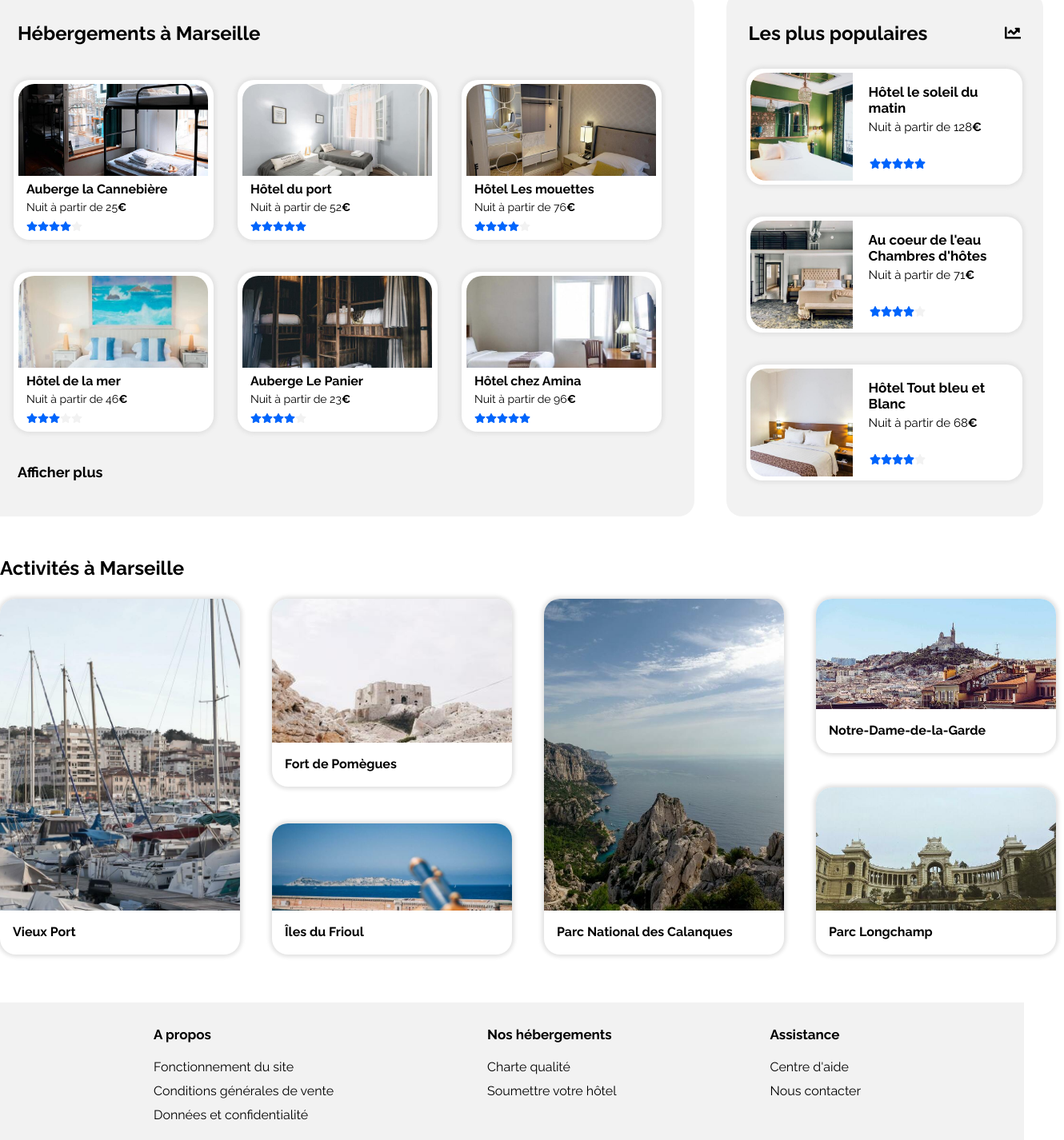
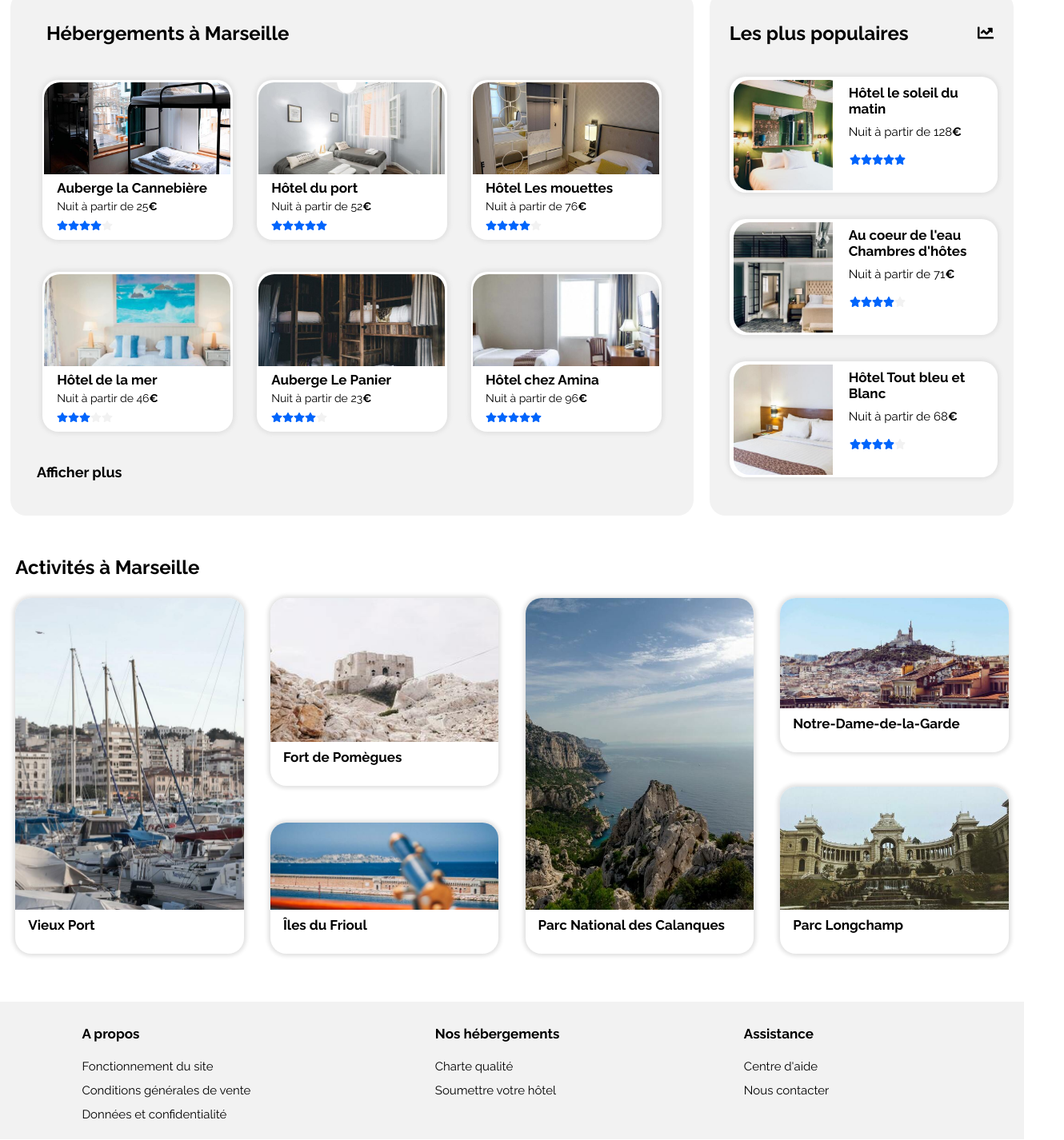
Before and after one commit to falcomplay/Reservia, a plain HTML site: page index.html in a window 1280 px wide. Shown: the part 379-1805 px from the top of the page at 80% size, 1330 px wide, since content can reach past the window. Drawn offline with Linux system fonts and the light colour scheme.

Commit message:
realisation responsive + modif, add <figure> + <figcaption>

```diff
--- a/css/style.css
+++ b/css/style.css
@@ -7,12 +7,21 @@ body {
     margin: 0 auto;
     padding: 0;
 }
-#blockbody {
-    margin: 0 auto;
-    max-width: 1440px;
-    text-align: left;
+
+a {
+    text-decoration: none;
+    color: black;
 }
-
+figure {
+    margin: 0;
+}
+figcaption {
+    font-size: 17px;
+    font-weight: 700;
+    margin-top: 7px;
+    margin-bottom: 5px;
+    margin-left: 16px;
+}
 /* Header */
 
 #header_responsive {
@@ -20,7 +29,6 @@ body {
 }
 #header_desktop {
     top: 0;
-    max-width: 1440px;
     width: 100%;
     display: flex;
     align-items: center;
@@ -32,7 +40,7 @@ body {
     justify-content: space-between;
 }
 header img {
-    margin-left: 50px;
+    margin-left: 2%;
 }
 header nav {
     display: flex;
@@ -40,7 +48,6 @@ header nav {
 }
 header a {
     margin: 30px;
-    text-decoration: none;
 }
 header span {
     color:#0065FC;
@@ -51,9 +58,7 @@ header ul {
     list-style: none;
 }
 header ul li a {
-    color: black;
     font-weight: 500;
-    text-decoration: none;
     position: relative;
     overflow: hidden;
     will-change: color;
@@ -88,9 +93,8 @@ header ul li a:hover::before, header ul li a:hover::after{
 /* Search and filters */
 
 #search_filters {
-    margin: 80px auto 0 50px;
-    max-width: 1340px;
-    width: 100%;
+    margin: 80px 0 0 2%;
+    width: 98%;
 }
 #input_filter, #stick_filter {
     display: flex;
@@ -237,8 +241,7 @@ h2 {
 
 main {
     display: flex;
-    max-width: 1340px;
-    width: 100%;
+    width: 98%;
     flex-direction: row-reverse;
     justify-content: center;
     margin: 40px auto;
@@ -256,34 +259,35 @@ main {
     width: 30%;
     height: 630px;
     padding: 1% 2%;
-    margin-left: 20px;
 }
-#popular a{
-    color: black;
-    text-decoration: none;
+#popular a {
+    display: flex;
+    width: 100%;
     height: 145px;
     margin: 20px 0;
 }
-#title1 {
+#popular figcaption {
+    margin-top: 7%;
+    margin-left: 0;
+}
+#title_popular {
     display: flex;
     justify-content: space-between;
-    max-width: 340px;
     width: 100%;
     align-items: center;
-    margin-bottom: -30px;
 }
-#title1 h3 {
+#title_popular h3 {
     font-weight:700;
     font-size: 24px;
 }
-#title1 img {
+#title_popular img {
     width: 20px;
 }
-.proppop {
+.frame_popular {
     display: flex;
     align-items: center;
+    width: 100%;
     height: 145px;
-    width: 340px;
     border: transparent;
     border-radius: 20px;
     margin: 16.5px auto;
@@ -294,7 +298,8 @@ main {
 .contain_img_popular {
     position: relative;
     width: 37.5%;
-    height: 135px;
+    height: 138px;
+    margin-top: 3.5px;
     border-radius: 20px 0 0 20px;
     overflow: hidden;
 }
@@ -302,40 +307,33 @@ main {
     width: auto;
     height: 100%;
     position: absolute;
-    left: -37px;
+    left: -10%;
 }
 #picroom_2 {
     width: auto;
-    height: 100%;
+    height: 120%;
     position: absolute;
-    left: -20px;
+    left: -10%;
 }
 #picroomtoosmall {
     width: auto;
-    height: 150%;
+    height: 210%;
     position: absolute;
-    top:-100%; left:0; right: 0; bottom:-100%;
+    top:-100%; bottom:-80%;
     margin: auto;
 }
-.descriptionpop {
+.description_popular {
     display: flex;
     justify-content: flex-start;
     flex-direction: column;
-    width: 160px;
+    width: 50%;
     margin-left: 20px;
     margin-top: -2px;
 }
-.descriptionpop h4 {
-    font-size: 17px;
-    font-weight: 700;
-    margin-top: 0;
-    margin-bottom: 0;
-    margin-left: 0;
-}
-.descriptionpop p {
+.description_popular p {
     font-size: 15px;
     margin-top: 5px;
-    margin-bottom: 30px;
+    margin-bottom: 12%;
 }
 .ranking {
     display: flex;
@@ -351,7 +349,7 @@ main {
     flex-direction: column;
     margin-right: 20px;
     background-color: #F2F2F2;
-    width: 100%;
+    width: 73%;
     height: 630px;
     padding: 1% 2%;
     border-radius: 20px;
@@ -362,16 +360,17 @@ main {
     margin-left: 20px;
 }
 #main a {
-    text-decoration: none;
-    color: black;
+    width: 98%;
+    margin-left: 1%;
+    margin-right: 1%;
 }
 .section_row {
     display: flex;
     flex-direction: row;
     justify-content: space-between;
 }
-.propmain {
-    width: 250px;
+.frame_main {
+    width: 100%;
     height: 200px;
     background-color: white;
     border-radius: 20px;
@@ -380,21 +379,15 @@ main {
     flex-direction: column;
     box-shadow: 0 0 5px 3px #e2e2e2
 }
-h4 {
-    margin-top: 7px;
-    margin-bottom: 5px;
-    margin-left: 16px;
-}
-.propmain p {
+.frame_main p {
     font-size: 14px;
     margin-top: 0;
     margin-bottom: 10px;
     margin-left: 16px;
 }
 .contain_img_accomodation{
-    margin: 5px auto 0 auto;
+    margin: 3px auto 0 auto;
     position: relative;
-    width: 237px;
     height: 115px;
     overflow: hidden;
     border-radius: 20px 20px 0 0;
@@ -403,10 +396,17 @@ h4 {
     width: 100%;
     height: auto;
     position: absolute;
-    top:-100%; left:0; right: 0; bottom:-100%;
+    top:-120%; left:0; right: 0; bottom:-120%;
     margin: auto;
 }
-.rankingmain {
+.contain_img_accomodation span img {
+    width: 110%;
+    height: auto;
+    position: absolute;
+    top:-120%; left:0; right: 0; bottom:-120%;
+    margin: auto;
+}
+.ranking_main {
     display: flex;
     width: 14px;
     margin-left: 1.25px;
@@ -417,7 +417,6 @@ h4 {
     font-size: 18px;
     font-weight: 700;
     margin-top: 20px;
-    margin-left: 20px;
     color: black;
     text-decoration: none;
 }
@@ -425,25 +424,23 @@ h4 {
 /* Activity section */
 
 #activity {
-    max-width: 1340px;
-    margin: auto;
-    margin-top: 50px;
+    margin: 50px 1.5% 0 1.5%;
 }
 #activity h3 {
     margin-top: 0px;
     font-weight:700;
     font-size: 24px;
 }
-#activity h4 {
-    margin-top: 17px;
+#activity figcaption {
+    margin-top: 3%;
 }
 #activity_contain {
     width: 100%;
     height: 445px;
     display: grid;
-    grid-template-columns: 300px 300px 300px 300px;
+    grid-template-columns: 23% 23% 23% 23%;
     grid-template-rows: 222.5px 222.5px;
-    column-gap : 40px;
+    column-gap : 2.5%;
     justify-content: space-between;
   }
 .activity_large_frame {
@@ -506,85 +503,88 @@ h4 {
 }
 #activity1 {
     position: relative;
-    width: 300px;
+    width: 100%;
     height: 180px;
     border-radius:  20px 20px 0 0;
     overflow: hidden;
 }
 #activity2 {
     position: relative;
-    width: 300px;
+    width: 100%;
     height: 109px;
     border-radius:  20px 20px 0 0;
     overflow: hidden;
 }
 #activity3 {
     position: relative;
-    width: 300px;
+    width: 100%;
     height: 138px;
     border-radius:  20px 20px 0 0;
     overflow: hidden;
 }
 #activity4 {
     position: relative;
-    width: 300px;
+    width: 100%;
     height: 154px;
     border-radius:  20px 20px 0 0;
     overflow: hidden;
 }
 #activity_large1 {
     position: relative;
-    width: 300px;
+    width: 100%;
     height: 390px;
     border-radius: 20px 20px 0 0;
     overflow: hidden;
 }
 #activity_large2 {
     position: relative;
-    width: 300px;
+    width: 100%;
     height: 390px;
     border-radius: 20px 20px 0 0;
     overflow: hidden;
 }
 #activity_large1 img {
     position: absolute;
-    width: 230%;
+    width: 700px;
     height: auto;
-    left: -200px; bottom: -55px;
+    left: -60%; bottom: -15%; right: -65%;
+    margin: auto;
 }
 #activity_large2 img {
     position: absolute;
-    width: 240%;
+    width: 700px;
     height: auto;
-    left: -210px; bottom: -60px;
+    left: -65%; bottom: -10%; right: -65%;
+    margin: auto;
 }
 #activity1 img {
-    width: 100%;
+    width: 110%;
     height: auto;
     position: absolute;
-    bottom: -170px;
+    left: -10%; bottom: -10%; top: -10%;
+    margin: auto;
 }
 #activity2 img {
-    width: 100%;
+    width: 112%;
     height: auto;
     position: absolute;
-    bottom: -73px;
+    left: -12%; bottom: -15%; top: -15%;
+    margin: auto;
 }
 #activity3 img {
     width: 100%;
     height: auto;
     position: absolute;
+    margin: auto;
 }
 #activity4 img {
-    width: 100%;
+    width: 105%;
     height: auto;
     position: absolute;
-    bottom: -65px;
+    left: -5%; top: -5%; bottom: -5%;
+    margin: auto;
 }
-#activity a {
-    color: black;
-    text-decoration: none;
-}
+
 
 /* Footer */
 
@@ -594,22 +594,21 @@ footer {
     width: 100%;
     margin-top: 60px;
     padding-top: 30px;
-    text-align: justify;
 }
-footer h5 {
+footer h4 {
     margin: 0;
     font-size: 17px;
     font-weight: 700;
 }
+footer a {
+    font-size: 15px;
+}
 footer nav {
-    margin-left: 15%;
+    margin-left: 8%;
+    margin-right: 10%;
 }
 footer ul {
     list-style: none;
     padding-left: 0;
     line-height: 30px;
 }
-footer a {
-    color: black;
-    text-decoration: none;
-}
--- a/index.html
+++ b/index.html
@@ -5,8 +5,8 @@
     <meta http-equiv="X-UA-Compatible" content="IE=edge">
     <meta name="viewport" content="width=device-width, initial-scale=1.0">
     <link rel="stylesheet" href="css/style.css">
-    <link rel="stylesheet" href="css/mediaqueries.css" media="all and (max-width:1025px)">
-    <title>Réserver vos vacances de rêve - Réservia</title>
+    <link rel="stylesheet" href="css/responsive.css">
+    <title>Réservez vos vacances de rêve - Réservia</title>
 </head>
 <body>
 
@@ -27,7 +27,7 @@
             <div id="register">
                 <img src="images/logo/Reservia.svg" alt="Logo Reservia"/>
                 <a href="#"><span>S'inscrire</span></a>
-            </div>
+            </div> <!-- Faire un seul div pour tout -->
             <nav>
                 <ul>
                     <li><a href="#iline">Hébergements</a></li>
@@ -39,7 +39,6 @@
 
         <!-- Search and filters -->
 
-    <div id="blockbody">
     <section id="search_filters">
         <h1>Trouvez votre hébergement pour des vacances de rêve</h1>
         <p>En plein centre ville ou en pleine nature</p>
@@ -68,46 +67,46 @@
 
     <main>
         <article id="popular">
-                <div id="title1">
+            <div id="title_popular">
                 <h3>Les plus populaires</h3>
                 <img src="images/svg/chart-line-solid.svg" alt="stonk">
             </div>
-                <a href="#"><div class="proppop">
+            <figure class="frame_popular"><a href="#">
                 <div class="contain_img_popular">
                     <img src="images/hebergements/4_small/emile-guillemot-Bj_rcSC5XfE-unsplash.jpg" id="picroom_1" alt="image hotel le soleil du matin">
                 </div>
-                    <div class="descriptionpop">
-                        <h4>Hôtel le soleil du matin</h4>
+                <div class="description_popular">
+                    <figcaption>Hôtel le soleil du matin</figcaption>
                     <p>Nuit à partir de 128<strong>€</strong></p>
                     <div class="ranking">
                         <img src="images/svg/star-solid.svg" alt="star"><img src="images/svg/star-solid.svg" alt="star"><img src="images/svg/star-solid.svg" alt="star"><img src="images/svg/star-solid.svg" alt="star"><img src="images/svg/star-solid.svg" alt="star">
                     </div>
                 </div>
-                </div></a>
-                <a href="#"><div class="proppop">
+            </a></figure>
+            <figure class="frame_popular"><a href="#">
                 <div class="contain_img_popular">
                     <img src="images/hebergements/4_small/aw-creative-VGs8z60yT2c-unsplash.jpg" id="picroom_2" alt="Au coeur de l'eau">
                 </div>
-                    <div class="descriptionpop">
-                        <h4>Au coeur de l'eau Chambres d'hôtes</h4>
+                <div class="description_popular">
+                    <figcaption>Au coeur de l'eau Chambres d'hôtes</figcaption>
                     <p>Nuit à partir de 71<strong>€</strong></p>
                     <div class="ranking">
                         <img src="images/svg/star-solid.svg" alt="star"><img src="images/svg/star-solid.svg" alt="star"><img src="images/svg/star-solid.svg" alt="star"><img src="images/svg/star-solid.svg" alt="star"><img src="images/svg/star-regular.svg" alt="star">
                     </div>
                 </div>
-                </div></a>
-                <a href="#"><div class="proppop">
+            </a></figure>
+            <figure class="frame_popular"><a href="#">
                 <div class="contain_img_popular">
                     <img src="images/hebergements/4_small/febrian-zakaria-sjvU0THccQA-unsplash.jpg" id="picroomtoosmall" alt="Hôtel Tout bleu et Blanc">
                 </div>
-                    <div class="descriptionpop">
-                        <h4>Hôtel Tout bleu et Blanc</h4>
+                <div class="description_popular">
+                    <figcaption>Hôtel Tout bleu et Blanc</figcaption>
                     <p>Nuit à partir de 68<strong>€</strong></p>
                     <div class="ranking">
                         <img src="images/svg/star-solid.svg" alt="star"><img src="images/svg/star-solid.svg" alt="star"><img src="images/svg/star-solid.svg" alt="star"><img src="images/svg/star-solid.svg" alt="star"><img src="images/svg/star-regular.svg" alt="star">
                     </div>
                 </div>
-                </div></a>
+            </a></figure>
         </article>
 
     <!--Section hébergement-->
@@ -115,68 +114,69 @@
         <article id="main">
             <h3>Hébergements à Marseille</h3>
             <section class="section_row">
-                    <div class="propmain">
+                <figure class="frame_main">
                     <a href="#"><div class="contain_img_accomodation">
                         <img src="images/hebergements/4_small/marcus-loke-WQJvWU_HZFo-unsplash.jpg" class="img_accomodation" alt="Auberge de la Cannebière">
                     </div>
-                        <h4>Auberge la Cannebière</h4>
+                    <figcaption>Auberge la Cannebière</figcaption>
                     <p>Nuit à partir de 25<strong>€</strong></p>
-                        <div class="rankingmain">
+                    <div class="ranking_main">
                         <img src="images/svg/star-solid.svg" alt="star"><img src="images/svg/star-solid.svg" alt="star"><img src="images/svg/star-solid.svg" alt="star"><img src="images/svg/star-solid.svg" alt="star"><img src="images/svg/star-regular.svg" alt="star">
                     </div></a>
-                    </div>
-                    <div class="propmain">
+                </figure>
+                <figure class="frame_main">
                     <a href="#"><div class="contain_img_accomodation">
                         <img src="images/hebergements/4_small/fred-kleber-gTbaxaVLvsg-unsplash.jpg" class="img_accomodation" alt="Hôtel du port">
                     </div>
-                        <h4>Hôtel du port</h4>
+                    <figcaption>Hôtel du port</figcaption>
                     <p>Nuit à partir de 52<strong>€</strong></p>
-                        <div class="rankingmain">
+                    <div class="ranking_main">
                         <img src="images/svg/star-solid.svg" alt="star"><img src="images/svg/star-solid.svg" alt="star"><img src="images/svg/star-solid.svg" alt="star"><img src="images/svg/star-solid.svg" alt="star"><img src="images/svg/star-solid.svg" alt="star">
                     </div></a>
+                </figure>
+                <figure class="frame_main">
+                    <a href="#">
+                        <div class="contain_img_accomodation">
+                        <img src="images/hebergements/4_small/reisetopia-B8WIgxA_PFU-unsplash.jpg" class="img_accomodation_2" alt="Hôtel Les mouettes">
                         </div>
-                    <div class="propmain">
-                        <a href="#"><div class="contain_img_accomodation">
-                            <img src="images/hebergements/4_small/reisetopia-B8WIgxA_PFU-unsplash.jpg" class="img_accomodation" alt="Hôtel Les mouettes">
-                        </div>
-                        <h4>Hôtel Les mouettes</h4>
+                    <figcaption>Hôtel Les mouettes</figcaption>
                     <p>Nuit à partir de 76<strong>€</strong></p>
-                        <div class="rankingmain">
+                    <div class="ranking_main">
                         <img src="images/svg/star-solid.svg" alt="star"><img src="images/svg/star-solid.svg" alt="star"><img src="images/svg/star-solid.svg" alt="star"><img src="images/svg/star-solid.svg" alt="star"><img src="images/svg/star-regular.svg" alt="star">
                     </div></a>
-                    </div>
+                </figure>
             </section>
             <section class="section_row">
-                    <div class="propmain">
+                <figure class="frame_main">
                     <a href="#"><div class="contain_img_accomodation">
                         <img src="images/hebergements/4_small/annie-spratt-Eg1qcIitAuA-unsplash.jpg" class="img_accomodation" alt="Hôtel de la mer">
                     </div>
-                        <h4>Hôtel de la mer</h4>
+                    <figcaption>Hôtel de la mer</figcaption>
                     <p>Nuit à partir de 46<strong>€</strong></p>
-                        <div class="rankingmain">
+                    <div class="ranking_main">
                         <img src="images/svg/star-solid.svg" alt="star"><img src="images/svg/star-solid.svg" alt="star"><img src="images/svg/star-solid.svg" alt="star"><img src="images/svg/star-regular.svg" alt="star"><img src="images/svg/star-regular.svg" alt="star">
                     </div></a>
-                    </div>
-                    <div class="propmain">
-                        <a href="#"><div class="contain_img_accomodation">
+                </figure>
+                <figure class="frame_main">
+                    <a href="#"><div class="contain_img_accomodation"><span>
                         <img src="images/hebergements/4_small/nicate-lee-kT-ZyaiwBe0-unsplash.jpg" class="img_accomodation" alt="Auberge Le Panier">
-                        </div>
-                        <h4>Auberge Le Panier</h4>
+                    </span></div>
+                    <figcaption>Auberge Le Panier</figcaption>
                     <p>Nuit à partir de 23<strong>€</strong></p>
-                        <div class="rankingmain">
+                    <div class="ranking_main">
                         <img src="images/svg/star-solid.svg" alt="star"><img src="images/svg/star-solid.svg" alt="star"><img src="images/svg/star-solid.svg" alt="star"><img src="images/svg/star-solid.svg" alt="star"><img src="images/svg/star-regular.svg" alt="star">
                     </div></a>
-                    </div>
-                    <div class="propmain">
+                </figure>
+                <figure class="frame_main">
                     <a href="#"><div class="contain_img_accomodation">
                         <img src="images/hebergements/4_small/febrian-zakaria-M6S1WvfW68A-unsplash.jpg" class="img_accomodation" alt="image hotel le soleil du matin">
                     </div>
-                        <h4>Hôtel chez Amina</h4>
+                    <figcaption>Hôtel chez Amina</figcaption>
                     <p>Nuit à partir de 96<strong>€</strong></p>
-                        <div class="rankingmain">
+                    <div class="ranking_main">
                         <img src="images/svg/star-solid.svg" alt="star"><img src="images/svg/star-solid.svg" alt="star"><img src="images/svg/star-solid.svg" alt="star"><img src="images/svg/star-solid.svg" alt="star"><img src="images/svg/star-solid.svg" alt="star">
                     </div></a>
-                    </div>
+                </figure>
             </section>
         <a href="#" id="show_more">Afficher plus</a>
         </article>
@@ -187,51 +187,50 @@
     <article id="activity">
         <h3>Activités à Marseille</h3>
         <div id="activity_contain">
-                <div class="activity_large_frame"><a href="#">
+            <figure class="activity_large_frame"><a href="#">
                 <div id="activity_large1">
                     <img src="images/activites/3_medium/reno-laithienne-QUgJhdY5Fyk-unsplash.jpg" alt="Vieux Port">
                 </div>
-                    <h4>Vieux Port</h4>
-                </a></div>
-                <div id="activity_frame_fort"><a href="#">
+                <figcaption>Vieux Port</figcaption>
+            </a></figure>
+            <figure id="activity_frame_fort"><a href="#">
                 <div id="activity1">
                     <img src="images/activites/4_small/paul-hermann-QFTrLdQIRhI-unsplash.jpg" alt="Fort de Pomègues">
                 </div>
-                    <h4>Fort de Pomègues</h4>
-                </a></div>
-                <div id="activity_frame_frioul"><a href="#">
+                <figcaption>Fort de Pomègues</figcaption>
+            </a></figure>
+            <figure id="activity_frame_frioul"><a href="#">
                 <div id="activity2">
                     <img src="images/activites/4_small/kevin-hikari-rV_Qd1l-VXg-unsplash.jpg" alt="Îles du Frioul">
                     </div>
-                    <h4>Îles du Frioul</h4>
-                </a></div>
-                <div class="activity_large_frame"><a href="#">
+                <figcaption>Îles du Frioul</figcaption>
+            </a></figure>
+            <figure class="activity_large_frame"><a href="#">
                 <div id="activity_large2">
                     <img src="images/activites/3_medium/kilyan-sockalingum-NR8-cBCN3aI-unsplash.jpg" alt="Parc National des Calanques">
                 </div>
-                    <h4>Parc National des Calanques</h4>
-                </a></div>
-                <div id="activity_frame_notredame"><a href="#">
+                <figcaption>Parc National des Calanques</figcaption>
+            </a></figure>
+            <figure id="activity_frame_notredame"><a href="#">
                 <div id="activity3">
                     <img src="images/activites/4_small/florian-wehde-xW9e8gdotxI-unsplash.jpg" alt="Notre-Dame-de-la-Garde">
                 </div>
-                    <h4>Notre-Dame-de-la-Garde</h4>
-                </a></div>
-                <div id="activity_frame_longchamp"><a href="#">
+                <figcaption>Notre-Dame-de-la-Garde</figcaption>
+            </a></figure>
+            <figure id="activity_frame_longchamp"><a href="#">
                 <div id="activity4">
                     <img src="images/activites/4_small/lena-paulin-wH2-EJoDcV0-unsplash.jpg" alt="Parc Longchamp">
                 </div>
-                    <h4>Parc Longchamp</h4>
-                </a></div>
+                <figcaption>Parc Longchamp</figcaption>
+            </a></figure>
         </div>
     </article>
-    </div>
 
                 <!-- Footer-->
 
     <footer>
         <nav>
-            <h5>A propos</h5>
+            <h4>A propos</h4>
             <ul>
                 <li><a href="#">Fonctionnement du site</a></li>
                 <li><a href="#">Conditions générales de vente</a></li>
@@ -239,14 +238,14 @@
             </ul>
         </nav>
         <nav>
-            <h5>Nos hébergements</h5>
+            <h4>Nos hébergements</h4>
             <ul>
                 <li><a href="#">Charte qualité</a></li>
                 <li><a href="#">Soumettre votre hôtel</a></li>
             </ul>
         </nav>
         <nav>
-            <h5>Assistance</h5>
+            <h4>Assistance</h4>
             <ul>
                 <li><a href="#">Centre d'aide</a></li>
                 <li><a href="#">Nous contacter</a></li>
```
Also changed, not shown: css/responsive.css (renamed from css/mediaqueries.css, +89 -81 lines). Lines whose indentation alone changed are shown as unchanged.
